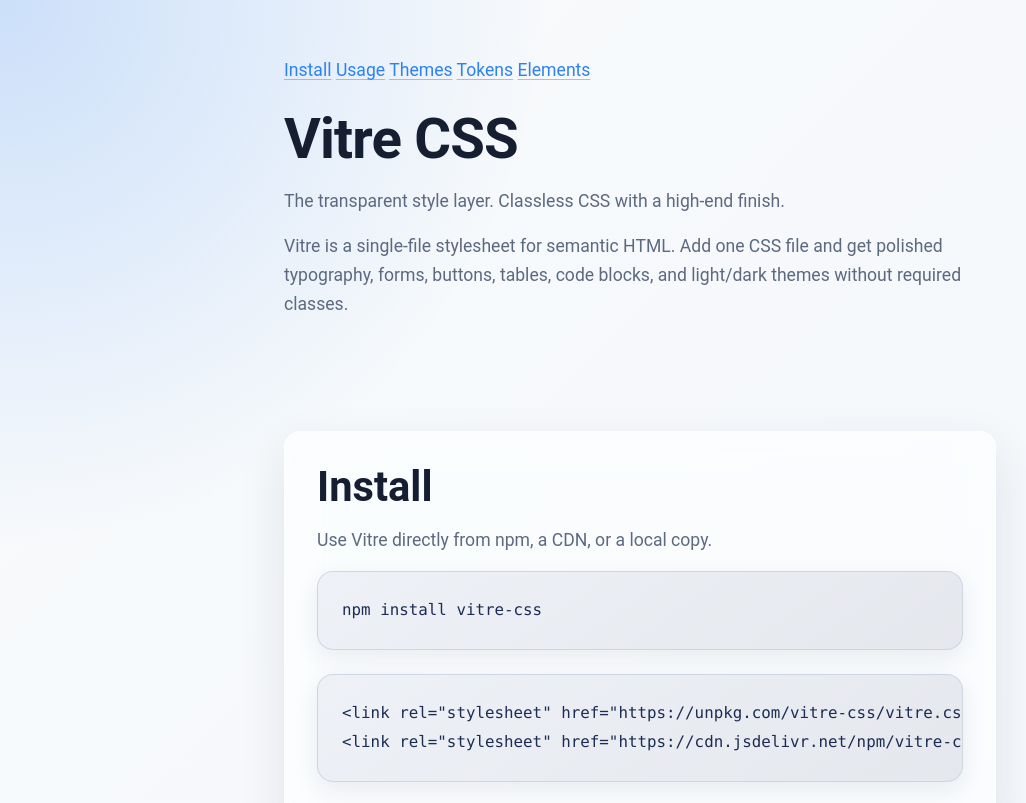
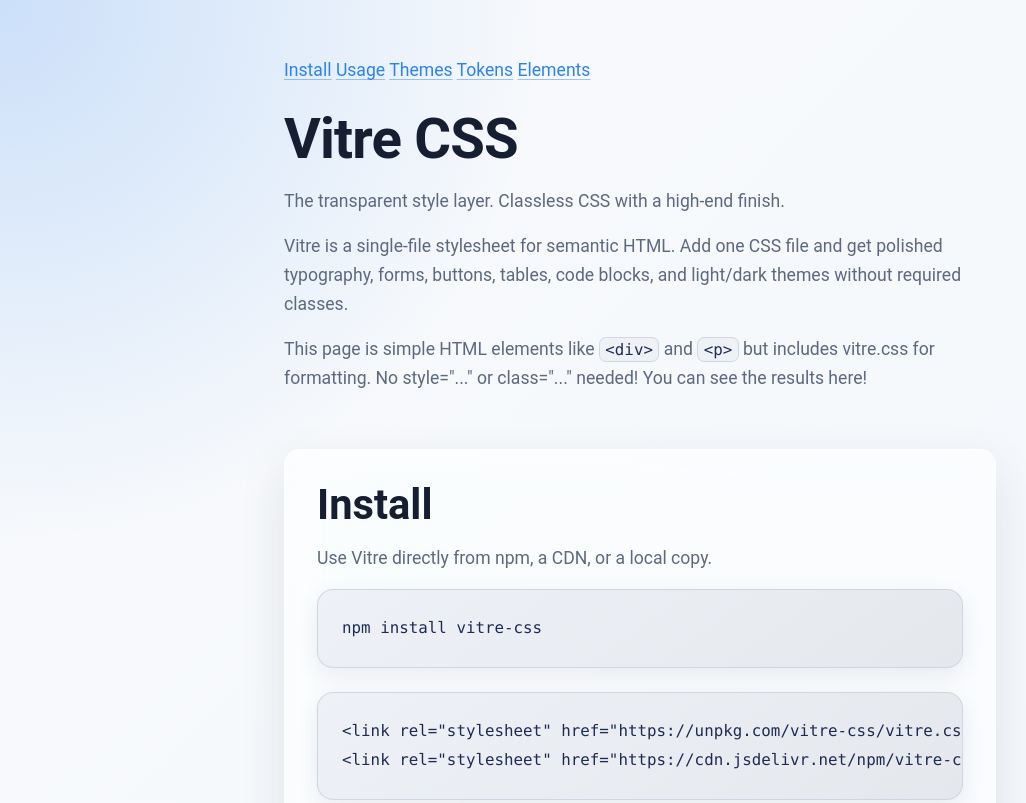
Before and after one commit to vitre-ui/vitre-css, a website: page docs/index.html in a window 1280 px wide. Shown: the top 803 px of the page, without its empty margins (0-1026 px from the left). Drawn offline with Linux system fonts and the light colour scheme.

Commit message:
Some final tweaks.

```diff
--- a/docs/index.html
+++ b/docs/index.html
@@ -22,6 +22,10 @@
         Vitre is a single-file stylesheet for semantic HTML. Add one CSS file and
         get polished typography, forms, buttons, tables, code blocks, and light/dark themes
         without required classes.
+      </p>
+      <p>
+        This page is simple HTML elements like <code>&lt;div&gt;</code> and <code>&lt;p&gt;</code> but includes vitre.css for
+        formatting. No style="..." or class="..." needed! You can see the results here!
       </p>
     </header>
 
--- a/docs/vitre.css
+++ b/docs/vitre.css
@@ -207,7 +207,11 @@
     margin-inline: auto;
   }
 
-  body > :where(header, main, footer) {
+  body > header {
+    padding-block-start: var(--vitre-space-6);
+  }
+
+  body > :where(main, footer) {
     padding-block: var(--vitre-space-6);
   }
 
@@ -215,7 +219,7 @@
     display: flow-root;
   }
 
-  :where(main, article, section, aside, nav, form, fieldset, blockquote, table, pre, details, dialog, [role="dialog"]) {
+  :where(main, article, aside, nav, form, fieldset, blockquote, table, pre, details, dialog, [role="dialog"]) {
     margin-block: var(--vitre-space-5);
   }
 
--- a/package.json
+++ b/package.json
@@ -1,6 +1,6 @@
 {
   "name": "vitre-css",
-  "version": "0.1.0",
+  "version": "1.0.0",
   "description": "Classless CSS with a high-end glass finish for semantic HTML.",
   "license": "MIT",
   "homepage": "https://appurist.github.io/vitre-css/",
@@ -35,6 +35,7 @@
   "scripts": {
     "check": "npm pack --dry-run",
     "publish": "npm publish --access public",
+    "sync:docs": "node -e \"require('fs').copyFileSync('vitre.css','docs/vitre.css')\"",
     "docs": "node -e \"require('fs').copyFileSync('vitre.css','docs/vitre.css')\""
   }
 }
--- a/vitre.css
+++ b/vitre.css
@@ -207,7 +207,11 @@
     margin-inline: auto;
   }
 
-  body > :where(header, main, footer) {
+  body > header {
+    padding-block-start: var(--vitre-space-6);
+  }
+
+  body > :where(main, footer) {
     padding-block: var(--vitre-space-6);
   }
 
@@ -215,7 +219,7 @@
     display: flow-root;
   }
 
-  :where(main, article, section, aside, nav, form, fieldset, blockquote, table, pre, details, dialog, [role="dialog"]) {
+  :where(main, article, aside, nav, form, fieldset, blockquote, table, pre, details, dialog, [role="dialog"]) {
     margin-block: var(--vitre-space-5);
   }
 
```
Also changed, not shown: README.md.
